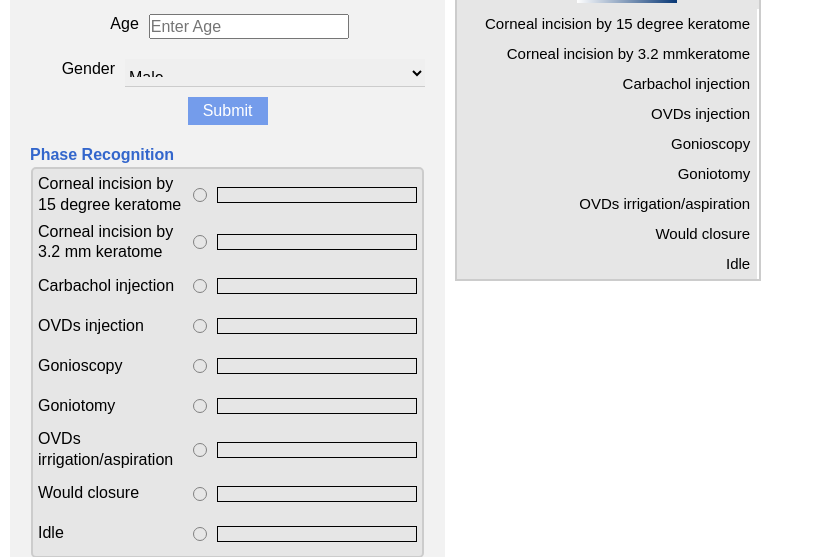
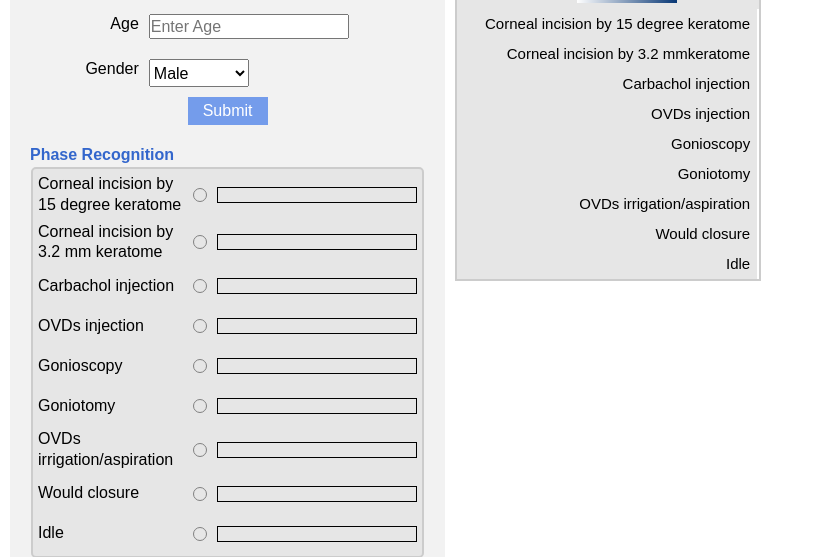
Before and after one commit to LStriving/easy-share, a Django app: template apps/surgery/templates/result.html in a window 1280 px wide. Shown: the part 243-800 px from the top of the page, without its empty margins (0-814 px from the left). Run offline with Django 4.2, Linux system fonts and the light colour scheme; the template is opened without the code that fills it, so the values that code supplies are empty; parts of the project's set-up code (start-up, migrations or seed data) failed here and were passed over; some libraries are stand-ins or nearby versions.

Commit message:
roll back select div for result

```diff
--- a/apps/surgery/templates/result.html
+++ b/apps/surgery/templates/result.html
@@ -60,7 +60,7 @@
         </div>
         <div class="form-item">
           <label for="gender">Gender </label>
-          <select id="gender" name="gender" required class="w3-select">
+          <select id="gender" name="gender" required>
             <option value="male">Male</option>
             <option value="female">Female</option>
             <option value="other">Other</option>
```
